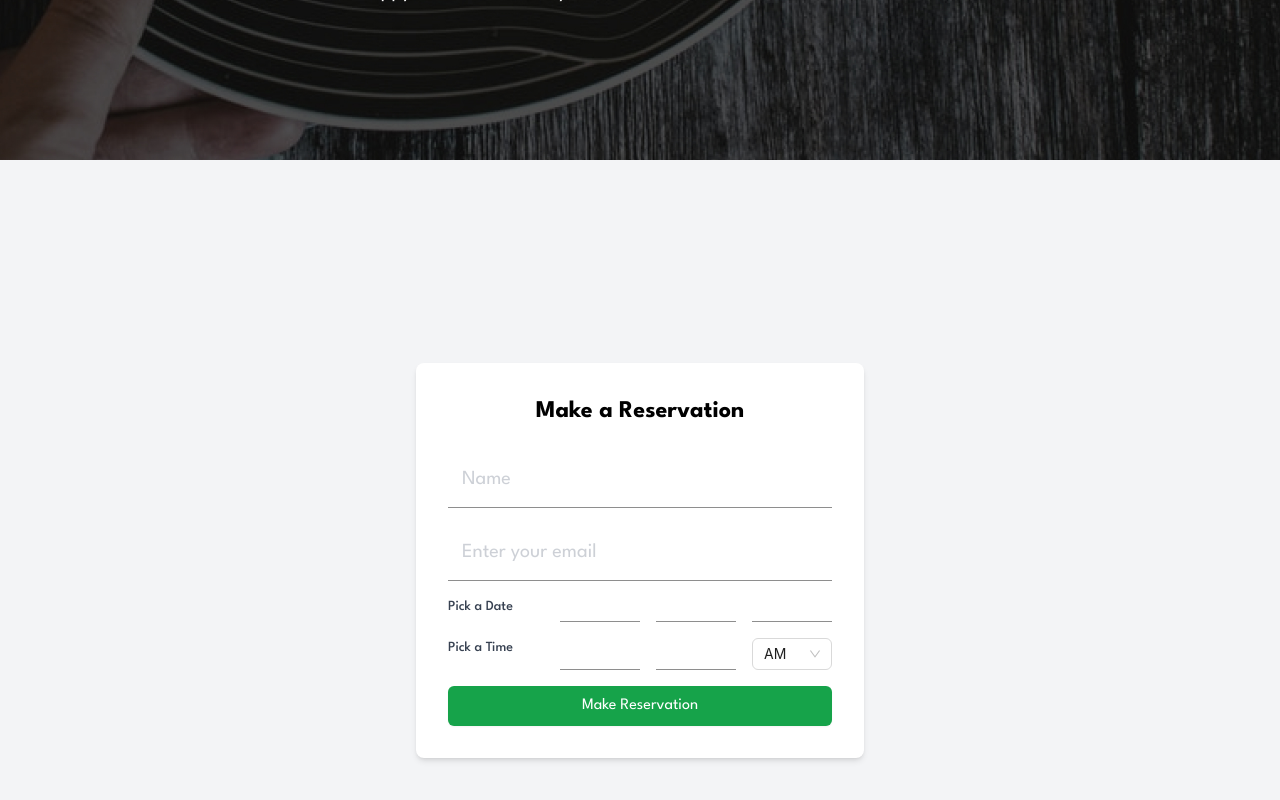
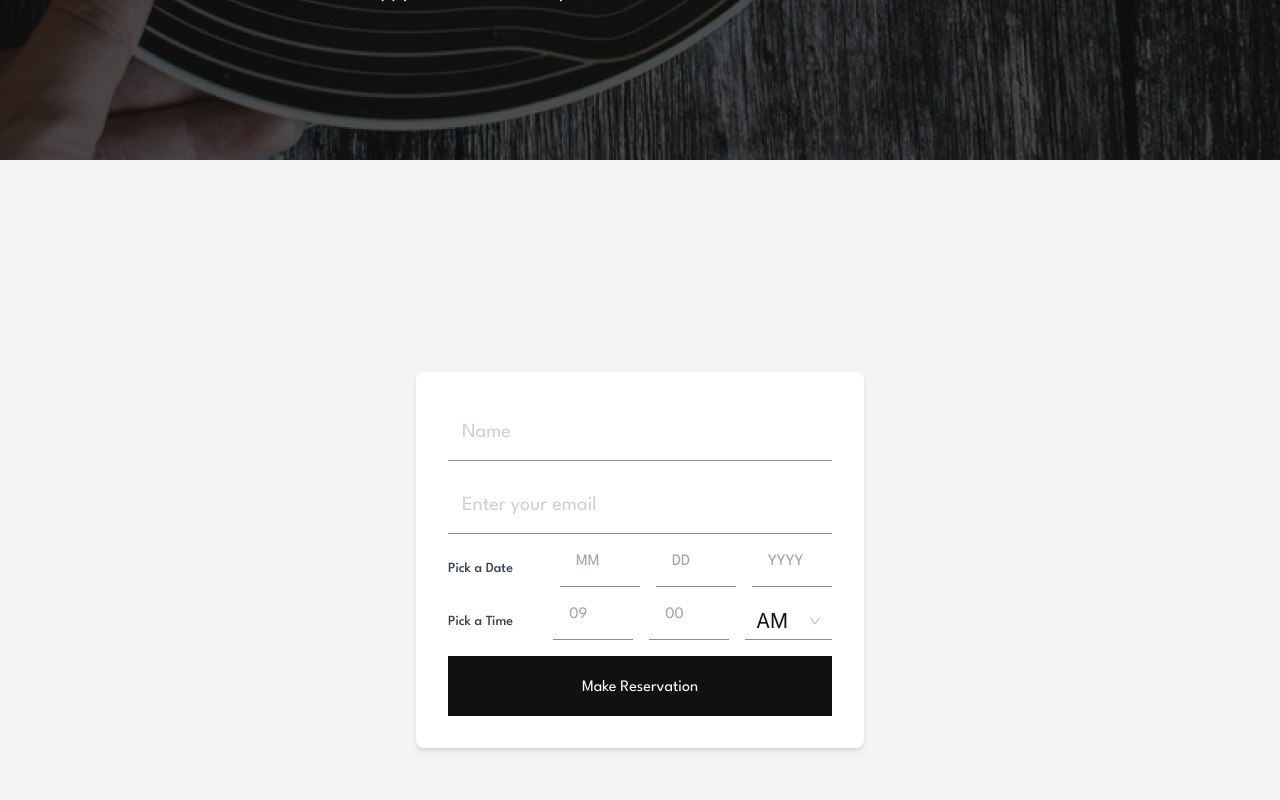
Before and after one commit to anritsetskhla10/dine-restaurant-website, a React (Vite) app: page /booking in a window 1280 px wide. Shown: the part 440-1240 px from the top of the page. Built offline with nearby package versions, Linux system fonts and the light colour scheme; the HTML template or start-up script is replaced by a standard one.

Commit message:
fix form component part 2

```diff
--- a/src/components/Form.tsx
+++ b/src/components/Form.tsx
@@ -1,6 +1,7 @@
 import React, { useState } from 'react';
 import emailjs from '@emailjs/browser';
 import { Select } from 'antd';
+import '../index.css';
 
 const Form: React.FC = () => {
   const [formData, setFormData] = useState({
@@ -12,7 +13,7 @@ const Form: React.FC = () => {
   });
 
   const handleChangeTime = (value: { value: string; label: React.ReactNode }) => {
-    console.log(value); // { value: "lucy", key: "lucy", label: "Lucy (101)" }
+    console.log(value);
   };
 
   const handleChange = (e: React.ChangeEvent<HTMLInputElement>) => {
@@ -50,10 +51,8 @@ const Form: React.FC = () => {
   return (
     <div className="flex justify-center items-center min-h-screen bg-gray-100">
       <div className="bg-white p-8 rounded-lg shadow-md w-full max-w-md">
-        <h2 className="text-2xl font-bold mb-6 text-center">Make a Reservation</h2>
         <form onSubmit={handleSubmit} className="space-y-4">
           <div className="form-group">
-
             <input
               type="text"
               id="name"
@@ -79,27 +78,36 @@ const Form: React.FC = () => {
               border-b-[#8e8e8e]  focus:outline-none placeholder:opacity-50 focus:border-b-[#111]"
            />
           </div>
-          <div className="flex justify-between">
+          <div className="flex justify-between items-center">
             <label htmlFor="date" className="block text-sm font-medium text-gray-700">
               Pick a Date
             </label>
             <div className='flex gap-4'>
-              <input type="number" className='max-w-20 border-b-[1px] border-b-[#8e8e8e]'/>
-              <input type="number" className='max-w-20 border-b-[1px] border-b-[#8e8e8e]'/>
-              <input type="number" className='max-w-20 border-b-[1px] border-b-[#8e8e8e]'/>
+              <input type="number"
+              placeholder='MM'
+               className='max-w-20 border-b-[1px] border-b-[#8e8e8e] pl-4 pb-3 focus:outline-none'/>
+              <input
+              placeholder='DD'
+              type="number" className='max-w-20 border-b-[1px] border-b-[#8e8e8e] pl-4 pb-3 focus:outline-none'/>
+              <input type="number"
+              placeholder='YYYY'
+              className='max-w-20 border-b-[1px] border-b-[#8e8e8e] pl-4 pb-3 focus:outline-none'/>
             </div>
           </div>
-          <div className="flex justify-between">
+          <div className="flex justify-between items-center">
             <label htmlFor="time" className="block text-sm font-medium text-gray-700">
               Pick a Time
             </label>
             <div className='flex gap-4'>
-              <input type="number" className='max-w-20 border-b-[1px] border-b-[#8e8e8e]'/>
-              <input type="number" className='max-w-20 border-b-[1px] border-b-[#8e8e8e]'/>
+              <input type="number"
+              placeholder='09'
+              className='max-w-20 border-b-[1px] border-b-[#8e8e8e] pl-4 pb-3 focus:outline-none'/>
+              <input type="number"
+              placeholder='00'
+              className='max-w-20 border-b-[1px] border-b-[#8e8e8e] pl-4 pb-3 focus:outline-none'/>
              <Select
                 labelInValue
                 defaultValue={{ value: 'AM', label: 'AM' }}
-                  style={{ width: 80 }}
                 onChange={handleChangeTime}
                 options={[
                   {
@@ -111,16 +119,15 @@ const Form: React.FC = () => {
                     label: 'AM',
                   }
                 ]}
+                className='ant-select-selector'
               />
+
             </div>
-          </div>
-          <div className="form-group">
-
           </div>
           <div className="form-group">
             <button
               type="submit"
-              className="w-full bg-green-600 text-white py-2 px-4 rounded-md shadow-sm hover:bg-green-700 focus:outline-none focus:ring-2 focus:ring-offset-2 focus:ring-green-500"
+              className="w-full bg-primary-CodGray text-white pt-5 pb-4  hover:bg-[#ffffff] focus:outline-none focus:ring-2 focus:ring-offset-2 focus:ring-green-500"
             >
               Make Reservation
             </button>
--- a/src/index.css
+++ b/src/index.css
@@ -4,9 +4,47 @@
 @tailwind components;
 @tailwind utilities;
 
+*,
+*::before,
+*::after {
+  margin: 0;
+  padding: 0;
+  box-sizing: border-box;
+}
 
 
 :root {
   font-family: "League Spartan", sans-serif;
 
 }
+
+
+@layer components {
+  .reset-styles {
+    all: unset;
+  }
+}
+
+.ant-select-selector {
+  border: none !important;
+  display: flex;
+  align-items: center;
+  gap: 15px;
+  border-bottom: #8e8e8e 1px solid !important;
+}
+
+.ant-select-selection-item{
+  font-size: 20px;
+  font-weight: normal;
+  line-height: 1.4;
+  color: #111;
+}
+
+:where(.ant-select-single) .ant-select-selector {
+  border-radius: 0 !important;
+  border: none !important;
+}
+
+.ant-select-single{
+  height: auto;
+}
```
Lines whose indentation alone changed are shown as unchanged.
